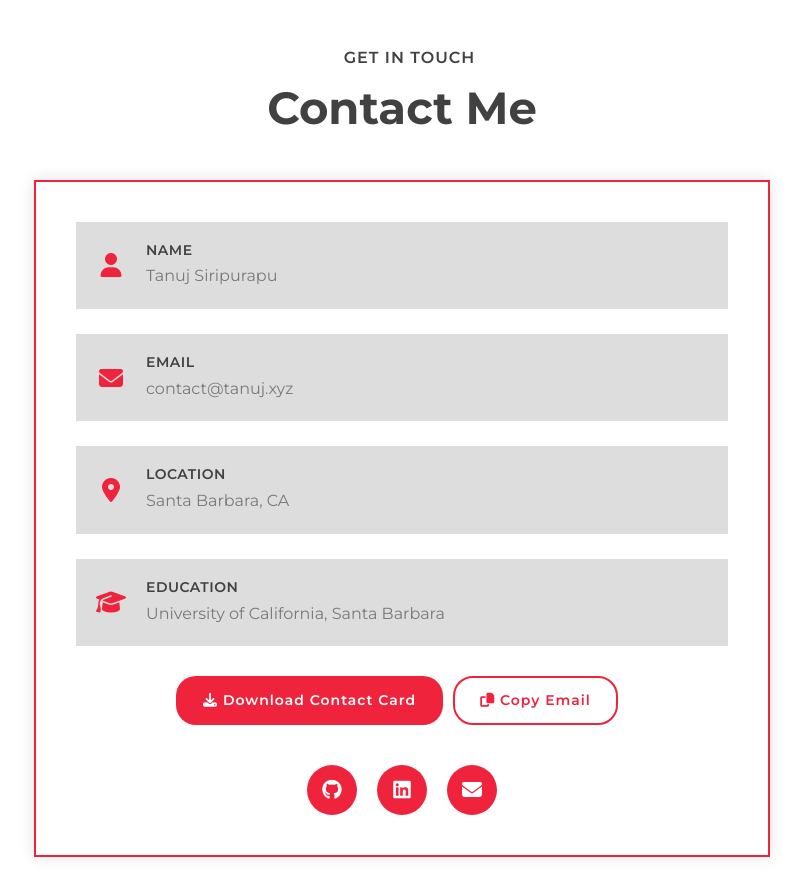
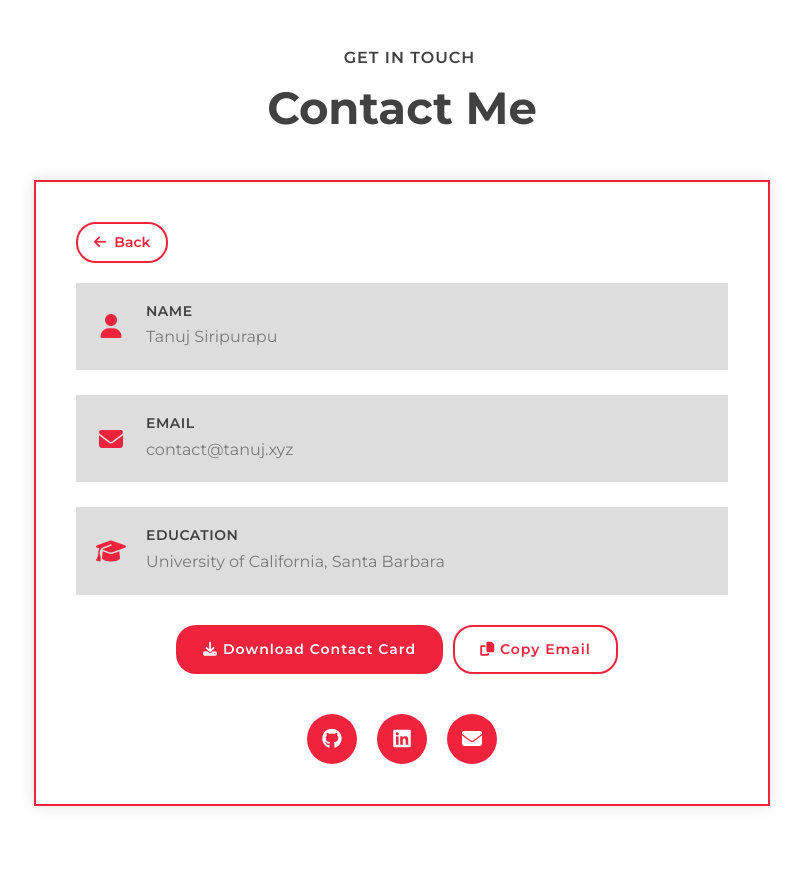
Before and after one commit to TanujKS/personal-website, a Vue app: page /contact in a window 1280 px wide. Shown: the whole page, without its empty margins (238-1041 px from the left). After the commit the page ends 821 px from the top, so only its background shows below. Built offline with nearby package versions, Linux system fonts and the light colour scheme.

Commit message:
fix: cloudflare /contact page

```diff
--- a/src/components/Contact.vue
+++ b/src/components/Contact.vue
@@ -9,6 +9,13 @@
       <div class="row justify-content-center">
         <div class="col-lg-8 col-md-10">
           <div class="contact-card">
+            <div class="back-button-container">
+              <button @click="goBack" class="btn btn-back">
+                <i class="fas fa-arrow-left"></i>
+                Back
+              </button>
+            </div>
+
             <div class="contact-info">
               <div class="contact-item">
                 <i class="fas fa-user"></i>
@@ -27,18 +34,10 @@
               </div>
 
               <div class="contact-item">
-                <i class="fas fa-map-marker-alt"></i>
-                <div>
-                  <h4>Location</h4>
-                  <p>Santa Barbara, CA</p>
-                </div>
-              </div>
-
-              <div class="contact-item">
                 <i class="fas fa-graduation-cap"></i>
                 <div>
                   <h4>Education</h4>
-                  <p> University of California, Santa Barbara</p>
+                  <p>University of California, Santa Barbara</p>
                 </div>
               </div>
             </div>
@@ -59,7 +58,11 @@
               <a href="https://github.com/TanujKS" target="_blank" class="social-link">
                 <i class="fab fa-github"></i>
               </a>
-              <a href="https://linkedin.com/in/tanuj-siripurapu-747b58217" target="_blank" class="social-link">
+              <a
+                href="https://linkedin.com/in/tanuj-siripurapu-747b58217"
+                target="_blank"
+                class="social-link"
+              >
                 <i class="fab fa-linkedin"></i>
               </a>
               <a href="mailto:contact@tanuj.xyz" class="social-link">
@@ -75,6 +78,13 @@
 
 <script setup>
 import { ref } from 'vue'
+import { useRouter } from 'vue-router'
+
+const router = useRouter()
+
+const goBack = () => {
+  router.go(-1)
+}
 
 const downloadContactCard = () => {
   // Create a temporary link element with download attribute
@@ -119,9 +129,35 @@ const copyEmail = async () => {
   background: #ffffff;
   border-radius: 0;
   padding: 40px;
-  box-shadow: 0 0 15px rgba(0, 0, 0, .12);
+  box-shadow: 0 0 15px rgba(0, 0, 0, 0.12);
   text-align: center;
-  border: 2px solid #EF233C;
+  border: 2px solid #ef233c;
+}
+
+.back-button-container {
+  text-align: left;
+  margin-bottom: 20px;
+}
+
+.btn-back {
+  background: transparent;
+  color: #ef233c;
+  border: 2px solid #ef233c;
+  padding: 8px 16px;
+  font-size: 14px;
+  font-weight: 600;
+  border-radius: 20px;
+  transition: all 0.3s ease;
+  display: inline-flex;
+  align-items: center;
+  gap: 8px;
+}
+
+.btn-back:hover {
+  background: #ef233c;
+  color: white;
+  transform: translateY(-2px);
+  box-shadow: 0 4px 8px rgba(239, 35, 60, 0.3);
 }
 
 .contact-info {
@@ -140,7 +176,7 @@ const copyEmail = async () => {
 
 .contact-item i {
   font-size: 24px;
-  color: #EF233C;
+  color: #ef233c;
   margin-right: 20px;
   width: 30px;
   text-align: center;
@@ -179,30 +215,30 @@ const copyEmail = async () => {
 
 .contact-actions .btn-primary {
   color: #ffffff;
-  background: #EF233C;
-  box-shadow: inset 0 0 0 50px #EF233C;
+  background: #ef233c;
+  box-shadow: inset 0 0 0 50px #ef233c;
   border: 2px solid transparent;
 }
 
 .contact-actions .btn-primary:hover {
-  color: #EF233C;
+  color: #ef233c;
   background: transparent;
-  box-shadow: inset 0 0 0 0 #EF233C;
-  border-color: #EF233C;
+  box-shadow: inset 0 0 0 0 #ef233c;
+  border-color: #ef233c;
 }
 
 .contact-actions .btn-outline-primary {
-  color: #EF233C;
+  color: #ef233c;
   background: transparent;
-  box-shadow: inset 0 0 0 0 #EF233C;
-  border-color: #EF233C;
+  box-shadow: inset 0 0 0 0 #ef233c;
+  border-color: #ef233c;
 }
 
 .contact-actions .btn-outline-primary:hover {
   color: #ffffff;
-  background: #EF233C;
-  box-shadow: inset 0 0 0 50px #EF233C;
-  border-color: #EF233C;
+  background: #ef233c;
+  box-shadow: inset 0 0 0 50px #ef233c;
+  border-color: #ef233c;
 }
 
 .social-links {
@@ -217,7 +253,7 @@ const copyEmail = async () => {
   justify-content: center;
   width: 50px;
   height: 50px;
-  background: #EF233C;
+  background: #ef233c;
   color: white;
   border-radius: 50%;
   font-size: 20px;
@@ -229,7 +265,7 @@ const copyEmail = async () => {
   background: #d32f2f;
   color: white;
   transform: translateY(-3px);
-  box-shadow: 0 0 15px rgba(0, 0, 0, .12);
+  box-shadow: 0 0 15px rgba(0, 0, 0, 0.12);
 }
 
 @media (max-width: 768px) {
--- a/vite.config.js
+++ b/vite.config.js
@@ -7,13 +7,17 @@ import vueDevTools from 'vite-plugin-vue-devtools'
 // https://vite.dev/config/
 export default defineConfig({
   base: '/',
-  plugins: [
-    vue(),
-    vueDevTools(),
-  ],
+  plugins: [vue(), vueDevTools()],
   resolve: {
     alias: {
-      '@': fileURLToPath(new URL('./src', import.meta.url))
+      '@': fileURLToPath(new URL('./src', import.meta.url)),
+    },
+  },
+  build: {
+    rollupOptions: {
+      output: {
+        manualChunks: undefined,
+      },
     },
   },
 })
```
Also changed, not shown: 2 other files (tests, documents, lock files or other folders).
